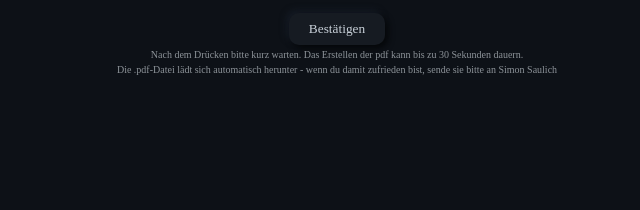
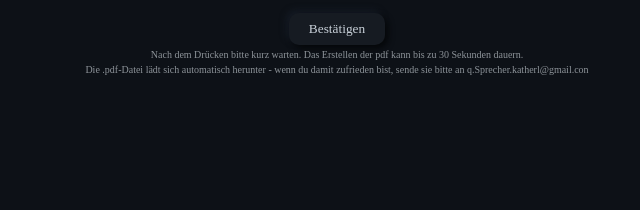
Before and after one commit to Lucadmin/Lucadmin.github.io, a website: page abizeitung/abizeitung.html in a window 1280 px wide. Shown: the part 1485-1695 px from the top of the page, 303-943 px from the left. Drawn offline with nearby package versions, Linux system fonts and the light colour scheme.

Commit message:
Ansprechpartner geändert
Signed-off-by: Lucadmin <luca.account@gmx.de>

```diff
--- a/abizeitung/abizeitung.html
+++ b/abizeitung/abizeitung.html
@@ -80,8 +80,8 @@
         </label>
         <input id="submit-button" type="submit" value="Bestätigen">
         <p>Nach dem Drücken bitte kurz warten. Das Erstellen der pdf kann bis zu 30 Sekunden dauern.</p>
-        <p>Die .pdf-Datei lädt sich automatisch herunter - wenn du damit zufrieden bist, sende sie bitte an Simon
-            Saulich</p>
+        <p>Die .pdf-Datei lädt sich automatisch herunter - wenn du damit zufrieden bist, sende sie bitte an
+            q.Sprecher.katherl@gmail.con</p>
     </form>
     <div class="loader" id="loadingcircle"></div>
 </div>
```
